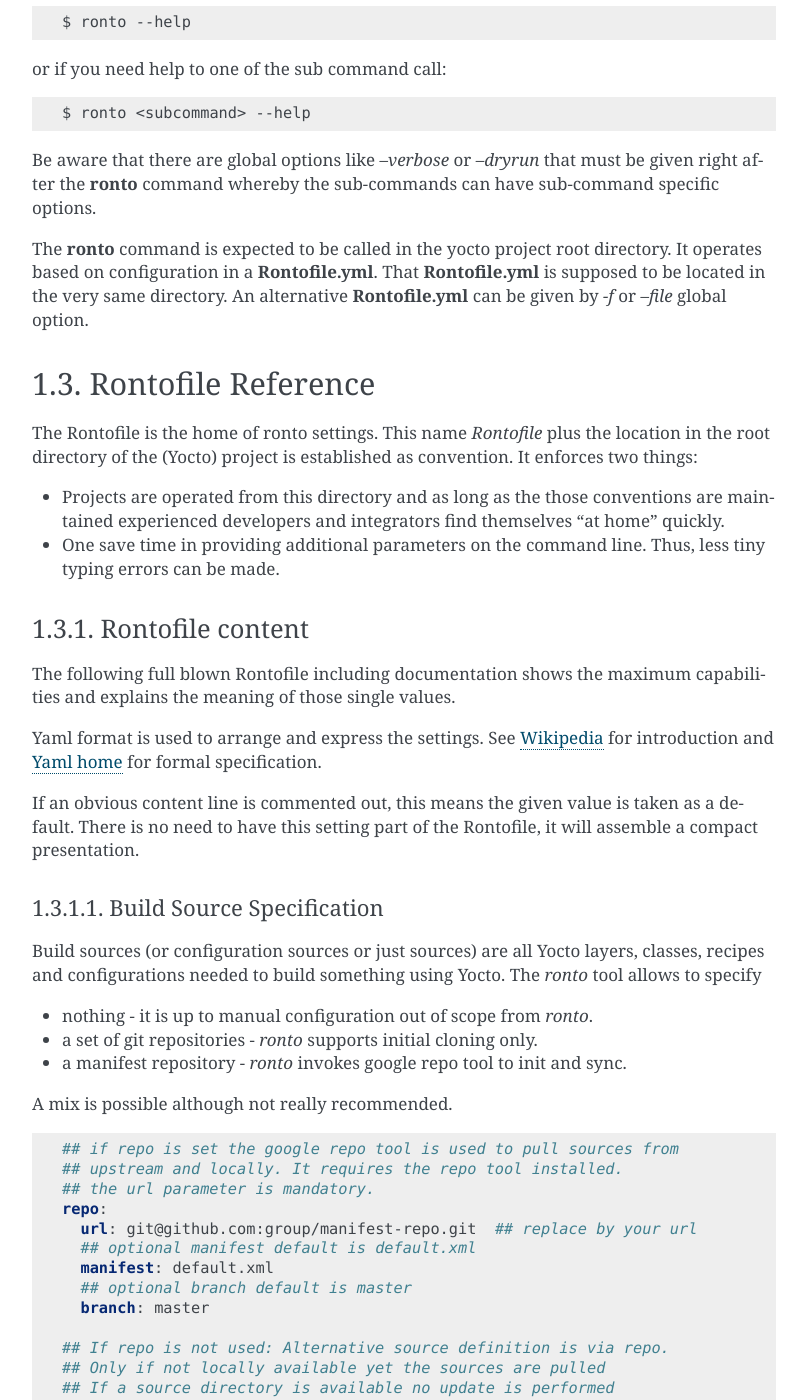
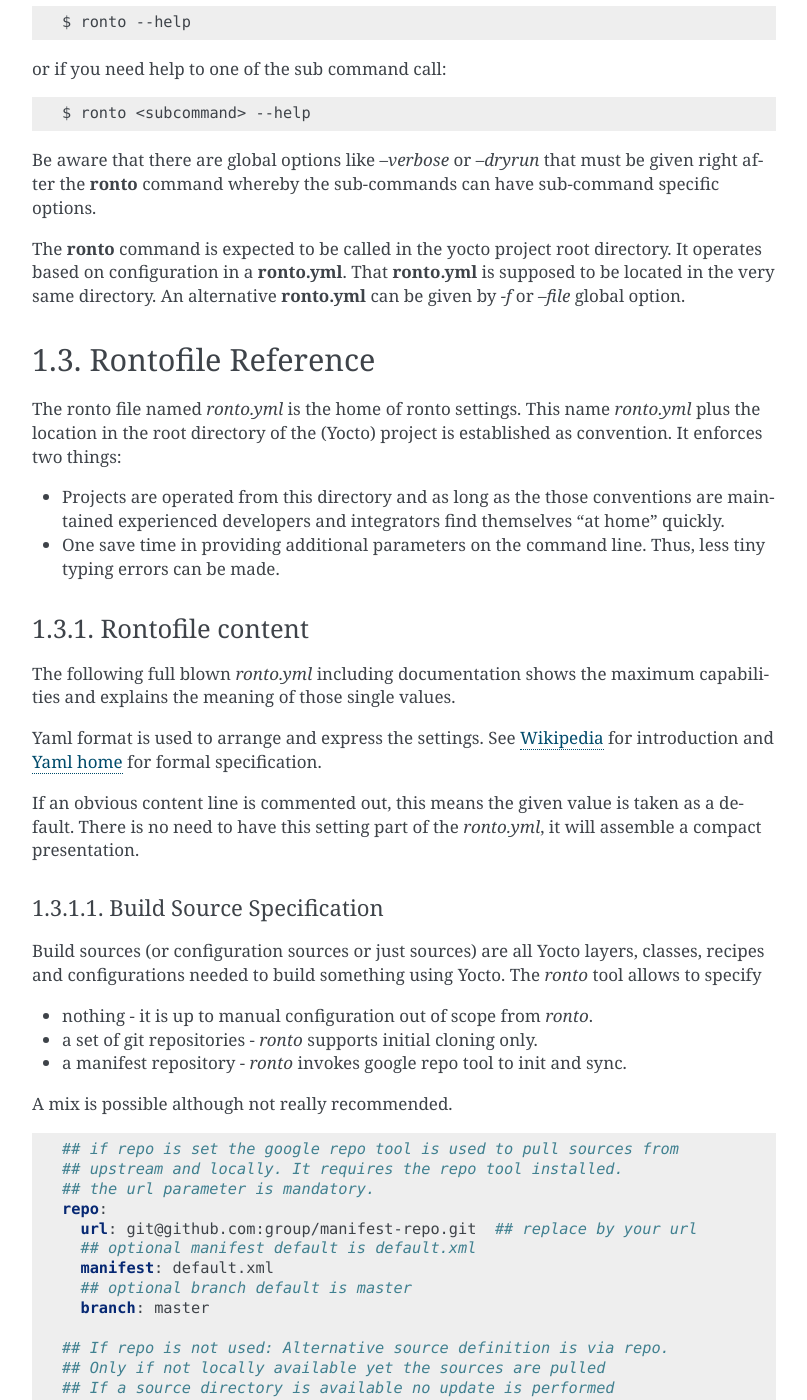
Before and after one commit to almedso/ronto, a Sphinx documentation site: the page built from docs/source/user/index.rst, in a window 1280 px wide and 1400 px high, scrolled down 524 px. Shown: the whole window, without its empty margins (346-1153 px from the left). Built offline with Sphinx 7.4.7, drawn with Linux system fonts in a browser that asks for light colours; some of the changed text lies outside the part shown.

Commit message:
Change documentation from "Rontofile.yml" to "ronto.yml"
ronto.yml is shorter and alligned to e.g. docker-compose since
we believe the .yml extension brings value without extra
config of editors coloring etc.

```diff
--- a/README.rst
+++ b/README.rst
@@ -34,7 +34,7 @@
 
 After installing ronto the ronto command is available to you.
 
-The build specification is maintained in a *Rontofile.yml*.
+The build specification is maintained in a *ronto.yml* file.
 
 Start and explore with
 
@@ -44,9 +44,10 @@
     ronto bootstrap
 
     # fine grained step by step build
+    ronto fetch
     ronto init
     ronto build
     ronto publish
 
-    # or more compact round-trip
+    # or more compact round-trip (like make all)
     ronto all
--- a/docs/source/architecture/concept.rst
+++ b/docs/source/architecture/concept.rst
@@ -78,7 +78,7 @@
     ronto bootstrap
 
 Developer has to answer a couple of questions.
-Result is a created project directory plus a *Rontofile.yml*
+Result is a created project directory plus a *ronto.yml*
 inside the project directory.
 
 Developer builds something on his machine
--- a/docs/source/dev/index.rst
+++ b/docs/source/dev/index.rst
@@ -127,9 +127,9 @@
 This project is a command line tool.
 Semantic versioning is applied and interpreted as follow:
 
-* major change: New commands, new rontofile version - or just something
+* major change: New commands, new ronto.yml version - or just something
     important
-* minor change: Additional options, additional fields in rontofile
+* minor change: Additional options, additional fields in ronto.yml
     no behavior change.
 * patch change: Same behavior, bug-fixes applied
 
--- a/docs/source/index.rst
+++ b/docs/source/index.rst
@@ -36,13 +36,13 @@
 
 After installing ronto the ronto command is available to you.
 
-The build specification is maintained in a Rontofile.
+The build specification is maintained in a *ronto.yml*.
 
 Start and explore with
 
 .. code-block:: python
 
-    # bootstrap a new build Rontofile
+    # bootstrap a new build ronto.yml
     ronto bootstrap
 
     # fine grained step by step build
--- a/docs/source/user/index.rst
+++ b/docs/source/user/index.rst
@@ -40,9 +40,9 @@
 whereby the sub-commands can have sub-command specific options.
 
 The **ronto** command is expected to be called in the yocto project
-root directory. It operates based on configuration in a **Rontofile.yml**.
-That **Rontofile.yml** is supposed to be located in the very same directory.
-An alternative **Rontofile.yml** can be given by *-f* or *--file*
+root directory. It operates based on configuration in a **ronto.yml**.
+That **ronto.yml** is supposed to be located in the very same directory.
+An alternative **ronto.yml** can be given by *-f* or *--file*
 global option.
 
 .. include:: rontofile.rst
--- a/docs/source/user/rontofile.rst
+++ b/docs/source/user/rontofile.rst
@@ -1,8 +1,8 @@
 Rontofile Reference
 ===================
 
-The Rontofile is the home of ronto settings.
-This name *Rontofile* plus the location in the root directory
+The ronto file named *ronto.yml* is the home of ronto settings.
+This name *ronto.yml* plus the location in the root directory
 of the (Yocto) project is established as convention.
 It enforces two things:
 
@@ -15,7 +15,7 @@
 Rontofile content
 -----------------
 
-The following full blown Rontofile including documentation shows the
+The following full blown *ronto.yml* including documentation shows the
 maximum capabilities and explains the meaning of those single values.
 
 Yaml format is used to arrange and express the settings.
@@ -24,7 +24,7 @@
 
 If an obvious content line is commented out, this means the given value
 is taken as a default. There is no need to have this setting part of
-the Rontofile, it will assemble a compact presentation.
+the *ronto.yml*, it will assemble a compact presentation.
 
 Build Source Specification
 ..........................
@@ -207,7 +207,7 @@
 
     export SSTATE_DIR=/yocto/foobar
 
-and the content of the Rontofile is:
+and the content of the *ronto.yml* is:
 
 .. code :: yaml
 
```
